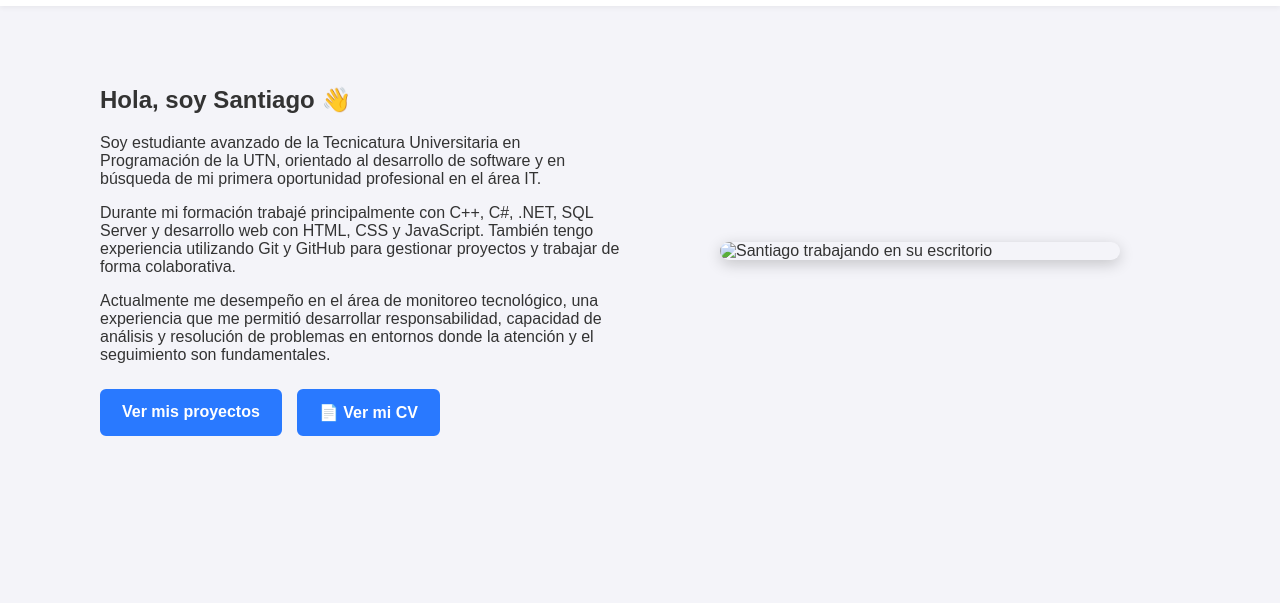
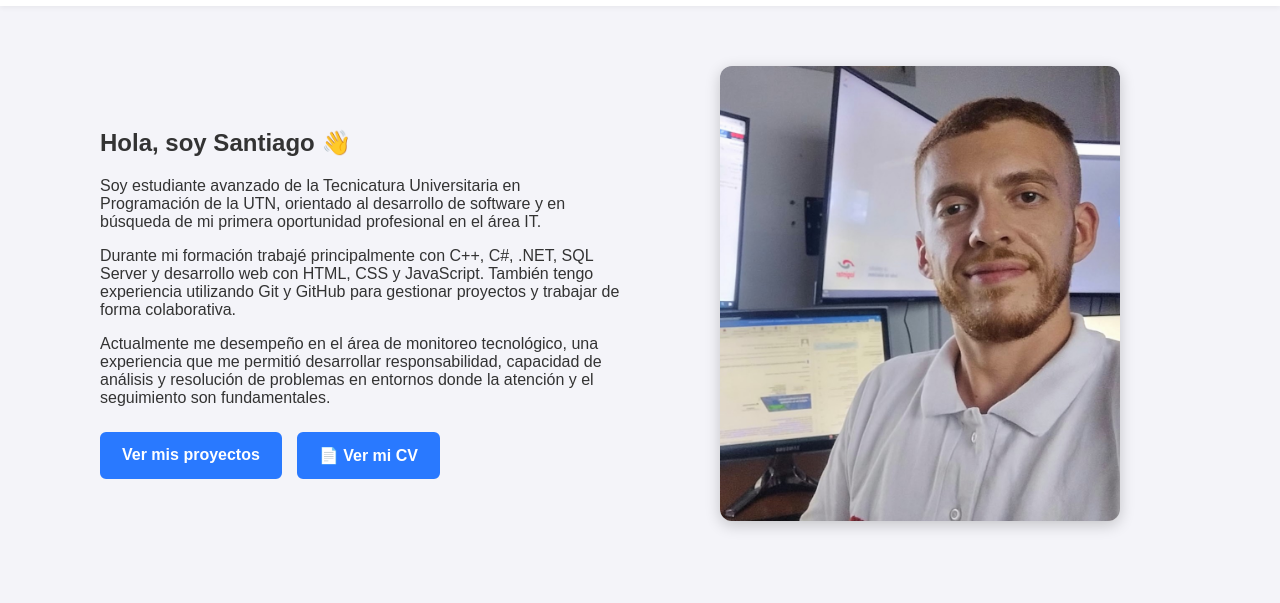
Before and after one commit to Santiago-schmidt/portfolio, a plain HTML site: page index.html in a window 1280 px wide. Shown: the part 64-667 px from the top of the page. Drawn offline with Linux system fonts and the light colour scheme; the site is published under a folder, as on GitHub Pages, so addresses that start at the root find nothing.

Commit message:
Corrijo rutas de archivos

```diff
--- a/index.html
+++ b/index.html
@@ -47,7 +47,7 @@
             </div>
         </div>
         <div class="hero-imagen">
-            <img src="/images/portfolio.jpeg" alt="Santiago trabajando en su escritorio">
+            <img src="images/portfolio.jpeg" alt="Santiago trabajando en su escritorio">
         </div>
     </section>
 
```
